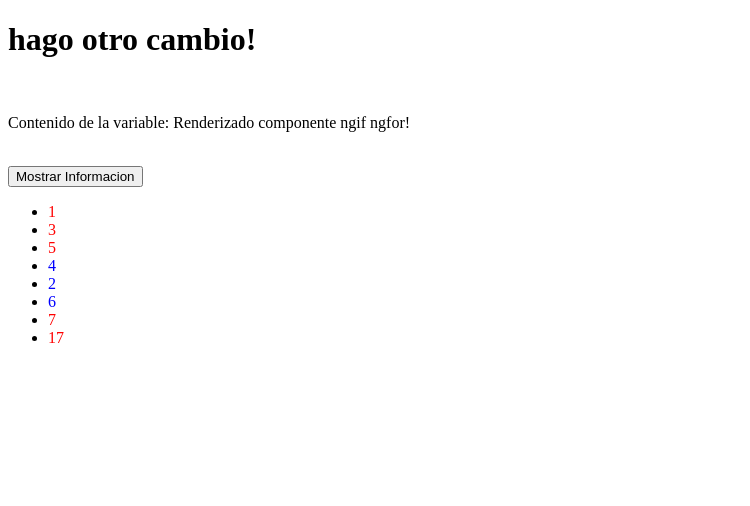
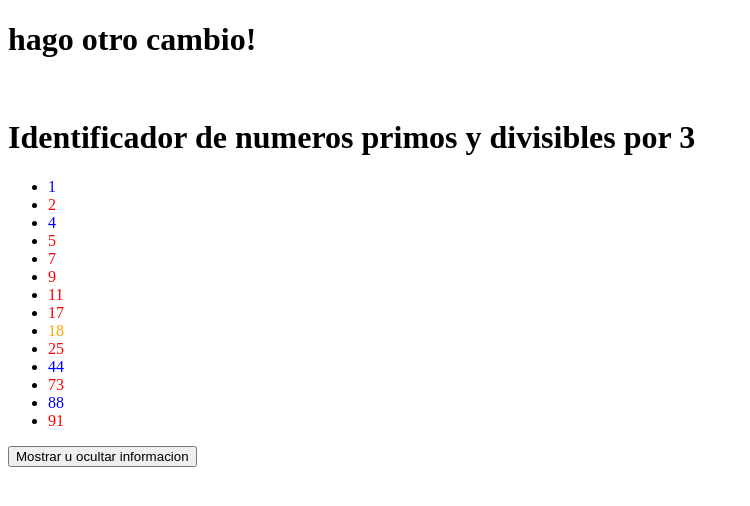
Before and after one commit to kaneproject/mean-stack-intro, an Angular app in the folder javascript/ejemplo06-angular2/ejemplo-02-angular2/: page / in a window 1280 px wide. Shown: the top 506 px of the page, without its empty margins (0-750 px from the left). Built offline with nearby package versions, Linux system fonts and the light colour scheme.

Commit message:
Ejemplo base completo numeros primos

```diff
--- a/javascript/ejemplo06-angular2/ejemplo-02-angular2/src/app/app.module.ts
+++ b/javascript/ejemplo06-angular2/ejemplo-02-angular2/src/app/app.module.ts
@@ -21,6 +21,6 @@ import { NumerosPrimosComponent } from './numeros-primos/numeros-primos.componen
     HttpModule
   ],
   providers: [],
-  bootstrap: [AppComponent,Ejemplo01NgforNgifComponent]
+  bootstrap: [AppComponent,NumerosPrimosComponent]
 })
 export class AppModule { }
--- a/javascript/ejemplo06-angular2/ejemplo-02-angular2/src/app/ejemplo01-ngfor-ngif/ejemplo01-ngfor-ngif.component.html
+++ b/javascript/ejemplo06-angular2/ejemplo-02-angular2/src/app/ejemplo01-ngfor-ngif/ejemplo01-ngfor-ngif.component.html
@@ -2,7 +2,7 @@
   Contenido de la variable: {{variableDeInstancia}}
 </p>
 <br/>
-<button (click)="cambiarEstadoInformacion()">Mostrar Informacion</button>
+<button (click)="cambiarEstadoInformacion()">Mostrar u ocultar Informacion</button>
 <span *ngIf="mostrarInformacion">
     Informacion mostrada
 </span>
--- a/javascript/ejemplo06-angular2/ejemplo-02-angular2/src/app/numeros-primos/numeros-primos.component.html
+++ b/javascript/ejemplo06-angular2/ejemplo-02-angular2/src/app/numeros-primos/numeros-primos.component.html
@@ -0,0 +1,14 @@
+<h1>Identificador de numeros primos y divisibles por 3</h1>
+<ul>
+  <li *ngFor="let numero of listaDeNumeros">
+    <span [ngStyle]="{color: colorEnDistintosEstados(numero)}">
+      {{numero}}
+    </span>
+  </li>
+</ul>
+<button (click)="cambiarEstadoInformacion()">Mostrar u ocultar informacion</button>
+<ul *ngIf="mostrarInformacion">
+  <li>Numeros primos en <span style="color: red">ROJO</span></li>
+  <li>Numeros divisibles por 3 en <span style="color: orange">NARANJA</span></li>
+  <li>Resto de numeros en <span style="color: blue">AZUL</span></li>
+</ul>
--- a/javascript/ejemplo06-angular2/ejemplo-02-angular2/src/index.html
+++ b/javascript/ejemplo06-angular2/ejemplo-02-angular2/src/index.html
@@ -11,6 +11,6 @@
 <body>
   <app-root>Loading...</app-root>
   <br/>
-  <app-ejemplo01-ngfor-ngif>Cargando componente app-ejemplo01-ngfor-ngif</app-ejemplo01-ngfor-ngif>
+  <app-numeros-primos>Cargando Componente de Numeros primos</app-numeros-primos>
 </body>
 </html>
```
